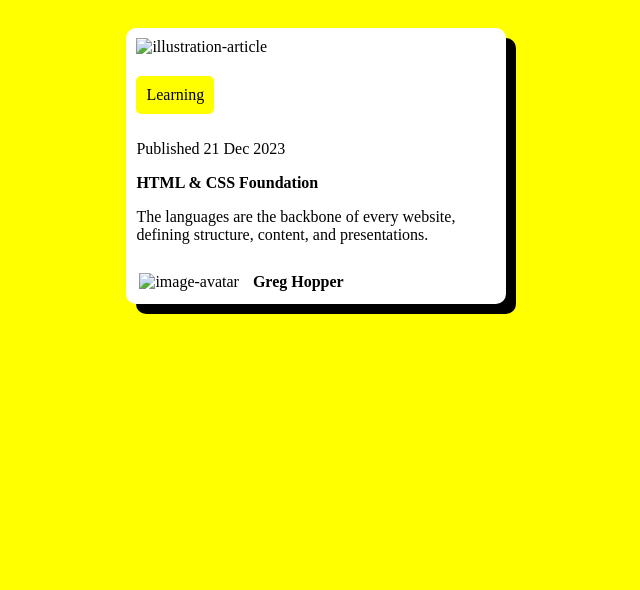
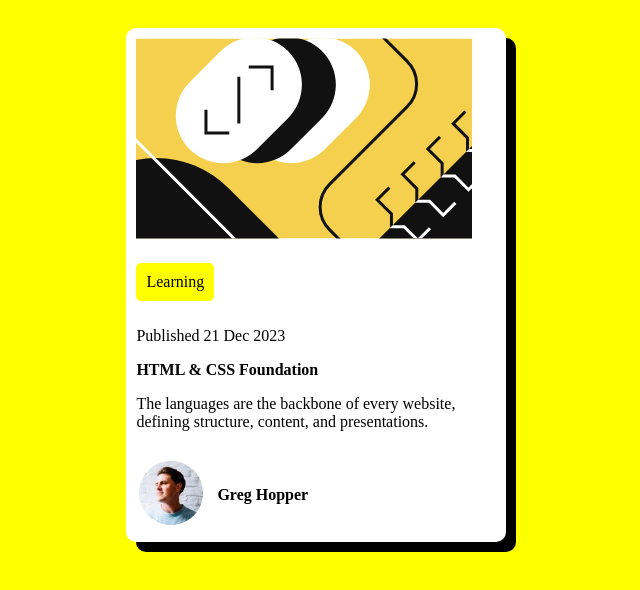
Before and after one commit to A-pilip/blog-preview-card, a plain HTML site: page index.html in a window 1280 px wide. Shown: the whole page, without its empty margins (324-964 px from the left). Drawn offline with Linux system fonts and the light colour scheme.

Commit message:
Update index.html
editing my images not to display the alt part

```diff
--- a/index.html
+++ b/index.html
@@ -6,13 +6,13 @@
         <title>Blog Preview Card</title>
         <meta name="description" content="">
         <meta name="viewport" content="width=device-width, initial-scale=1">
-        <link rel="icon" href="images/favicon-32x32.png">
+        <link rel="icon" href="favicon-32x32.png">
        <link rel="stylesheet" href="index.css">
     </head>
     <body>
         <div class="container">
             <div>
-                <img class="illustration-article" src="images/illustration-article.svg" alt="illustration-article">
+                <img class="illustration-article" src="illustration-article.svg" alt="illustration-article">
             </div>
             <div id="buttonstyle">Learning</div>
             <div>
@@ -22,7 +22,7 @@
             <div>
                 <table>
                     <tr>
-                        <td><img src="images/image-avatar.webp" alt="image-avatar"></td>
+                        <td><img src="image-avatar.webp" alt="image-avatar"></td>
                         <td><strong>Greg Hopper</strong></td>
                     </tr>
                 </table>
```
